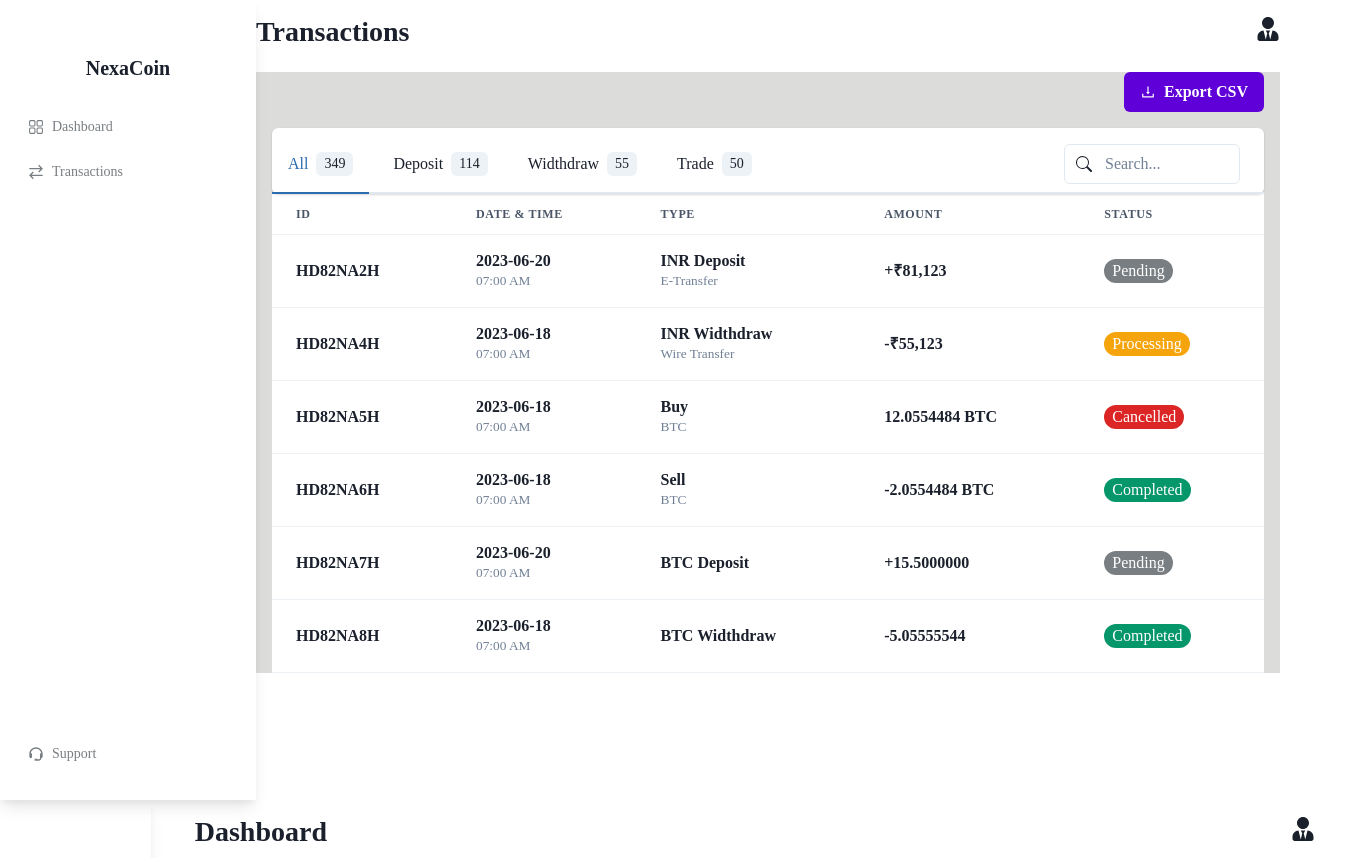
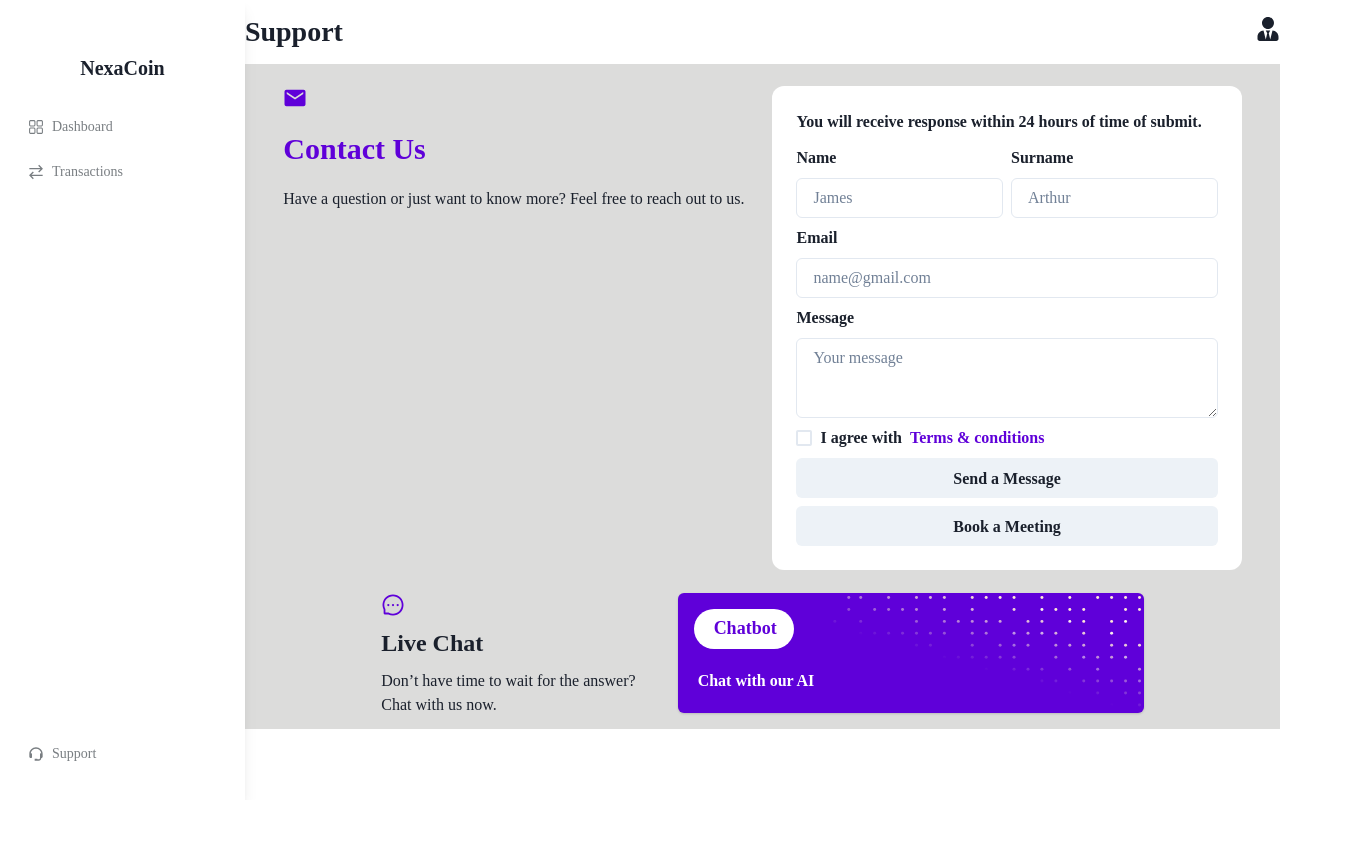
Before and after one commit to SanketTheCodeCrafter/React-Projects, a React (Vite) app in the folder CryptoDashboard/: page /support in a window 1280 px wide. Shown: the top 858 px of the page, 1358 px wide, since content can reach past the window. After the commit the page ends 800 px from the top, so only its background shows below. Built offline with nearby package versions, Linux system fonts and the light colour scheme.

Commit message:
Finally project is done

```diff
--- a/CryptoDashboard/package.json
+++ b/CryptoDashboard/package.json
@@ -17,7 +17,8 @@
     "framer-motion": "^12.8.0",
     "react": "^19.0.0",
     "react-dom": "^19.0.0",
-    "react-icons": "^5.5.0"
+    "react-icons": "^5.5.0",
+    "react-router-dom": "^7.5.3"
   },
   "devDependencies": {
     "@eslint/js": "^9.22.0",
--- a/CryptoDashboard/src/App.jsx
+++ b/CryptoDashboard/src/App.jsx
@@ -1,24 +1,19 @@
-import Dashboard from "./pages/Dashboard/Dashboard"
-import React from "react"
-import Transaction from './pages/Transaction/Transaction'
-// import { createBrowserRouter, RouterProvider } from 'react-router-dom'
-
-// const router=createBrowserRouter([
-//   {
-//     path: "/",
-//     Element: <Dashboard/>,
-//   }
-// ])
-
+import React from "react";
+import { BrowserRouter as Router, Routes, Route } from "react-router-dom";
+import Dashboard from "./pages/Dashboard/Dashboard";
+import Transaction from "./pages/Transaction/Transaction";
+import Support from "./pages/Support/Support";
 
 function App() {
   return (
-    <>
-     {/* <RouterProvider router={router} /> */}
-     <Transaction/>
-     <Dashboard/>
-    </>
-  )
+    <Router>
+      <Routes>
+        <Route path="/" element={<Dashboard />} />
+        <Route path="/transactions" element={<Transaction />} />
+        <Route path="/support" element={<Support />} />
+      </Routes>
+    </Router>
+  );
 }
 
-export default App
+export default App;
--- a/CryptoDashboard/src/components/SideNav.jsx
+++ b/CryptoDashboard/src/components/SideNav.jsx
@@ -1,46 +1,45 @@
-import React from 'react'
+import React from "react";
+import { Link } from "react-router-dom";
 import { RxDashboard } from "react-icons/rx";
 import { GrTransaction } from "react-icons/gr";
 import { BiSupport } from "react-icons/bi";
-import { Box, Heading, HStack, Icon, Stack, Text } from '@chakra-ui/react';
-
+import { Box, Heading, HStack, Icon, Stack, Text } from "@chakra-ui/react";
 
 const SideNav = () => {
-
   const navItems = [
-    {
-      icon: RxDashboard,
-      text: "Dashboard",
-      link: "/",
-    },
-    {
-      icon: GrTransaction,
-      text: "Transactions",
-      link: "/transactions",
-    }
+    { icon: RxDashboard, text: "Dashboard", link: "/" },
+    { icon: GrTransaction, text: "Transactions", link: "/transactions" },
   ];
 
   return (
-
     <Stack justify="space-between" boxShadow="lg" w={"16rem"} h={"100vh"}>
       <Box>
-      <Heading as={"h1"} fontSize={"20px"} pt={"3.5rem"} textAlign={"center"}>NexaCoin</Heading>
+        <Heading as={"h1"} fontSize={"20px"} pt={"3.5rem"} textAlign={"center"}>
+          NexaCoin
+        </Heading>
         <Box mx={"3"} mt={"6"}>
           {navItems.map((nav) => (
-          <HStack key={nav.text} py={"3"} px={"4"} borderRadius={"md"}
-            _hover={{
-              bg: "#F3F3F7",
-              color: "#171717"
-            }}
+            <Link to={nav.link} key={nav.text}>
+              <HStack
+                py={"3"}
+                px={"4"}
+                borderRadius={"md"}
+                _hover={{ bg: "#F3F3F7", color: "#171717" }}
                 color="#797E82"
-            cursor={"pointer"}>
+                cursor={"pointer"}
+              >
                 <Icon as={nav.icon} />
-            <Text fontSize={"14px"} fontWeight={"medium"}>{nav.text}</Text>
+                <Text fontSize={"14px"} fontWeight={"medium"}>
+                  {nav.text}
+                </Text>
               </HStack>
+            </Link>
           ))}
         </Box>
       </Box>
 
+
+      <Link to={"/support"}>
         <Box mx={"3"} mt={"6"} mb={"6"}>
           <HStack py={"3"} px={"4"} borderRadius={"md"}
             _hover={{
@@ -52,9 +51,9 @@ const SideNav = () => {
             <Icon as={BiSupport} />
             <Text fontSize={"14px"} fontWeight={"medium"}>Support</Text>
           </HStack>
-      </Box>
+        </Box></Link>
     </Stack>
-  )
-}
+  );
+};
 
-export default SideNav
+export default SideNav;
--- a/CryptoDashboard/src/pages/Support/Support.jsx
+++ b/CryptoDashboard/src/pages/Support/Support.jsx
@@ -1,8 +1,15 @@
 import React from 'react'
+import ContactCard from './components/ContactCard'
+import DashboardLayout from '../../components/DashboardLayout'
+import { Text } from '@chakra-ui/react'
+import SupportCard from './components/SupportCard'
 
 const Support = () => {
   return (
-    <div>Support</div>
+    <DashboardLayout title={"Support"}>
+      <ContactCard/>
+      <SupportCard/>
+    </DashboardLayout>
   )
 }
 
--- /dev/null
+++ b/CryptoDashboard/src/pages/Support/components/ContactCard.jsx
@@ -0,0 +1,67 @@
+import { Box, Button, Checkbox, FormControl, FormLabel, HStack, Icon, Input, Stack, Text, Textarea } from '@chakra-ui/react'
+import React from 'react'
+import { IoMdMail } from "react-icons/io"
+
+
+const ContactCard = () => {
+    return (
+        <>
+            <Stack direction={"row"} gap={5} p={"1.4rem"}>
+
+                <Box w={"50%"}>
+                    <Stack gap={4}>
+                        <Icon as={IoMdMail} fontSize={"2xl"} color={"#5F00D9"} />
+                        <Text fontSize={"3xl"} fontWeight={"bold"} color={"#5F00D9"}>Contact Us</Text>
+                        <Text>Have a question or just want to know more? Feel free to reach out to us.</Text>
+                    </Stack>
+                </Box>
+                <Box w={"50%"}>
+                    <Stack bg={"white"} p={6} borderRadius={"xl"}>
+                        <Text fontWeight={"bold"} mb={1}>
+                            You will receive response within 24 hours of time of submit.
+                        </Text>
+                        <HStack flexDir={{
+                            base: "column",
+                            md: "row",
+                        }}>
+                            <FormControl>
+                                <FormLabel fontWeight={"bold"}>Name</FormLabel>
+                                <Input placeholder='James' />
+                            </FormControl>
+                            <FormControl>
+                                <FormLabel fontWeight={"bold"}>Surname</FormLabel>
+                                <Input placeholder='Arthur' />
+                            </FormControl>
+                        </HStack>
+                        <FormControl>
+                            <FormLabel fontWeight={"bold"}>
+                                Email
+                            </FormLabel>
+                            <Input placeholder='name@gmail.com' />
+                        </FormControl>
+                        <FormControl>
+                            <FormLabel fontWeight={"bold"}>
+                                Message
+                            </FormLabel>
+                            <Textarea placeholder='Your message' />
+                        </FormControl>
+                        <Checkbox>
+                            <Stack direction={"row"}>
+                                <Text fontWeight={"bold"}>I agree with
+                                </Text>
+                                <Box as='span' color={"#5F00D9"} fontWeight={"bold"}>  Terms & conditions</Box>
+                            </Stack>
+                        </Checkbox>
+                        <Stack>
+                            <Button fontWeight={"bold"}>Send a Message</Button>
+                            <Button fontWeight={"bold"}>Book a Meeting</Button>
+                        </Stack>
+                    </Stack>
+                </Box>
+            </Stack>
+
+        </>
+    )
+}
+
+export default ContactCard
--- /dev/null
+++ b/CryptoDashboard/src/pages/Support/components/SupportCard.jsx
@@ -0,0 +1,55 @@
+import React from 'react'
+import InfoCard from '../../Dashboard/components/InfoCard'
+import { Box, Icon, Stack } from '@chakra-ui/react'
+import { Card, Tag, Text } from '@chakra-ui/react'
+import { AiTwotoneMessage } from "react-icons/ai";
+
+
+const SupportCard = () => {
+    return (
+        <>
+            <Stack alignItems={"center"} >
+                <Stack direction={"row"} gap={10}>
+
+                    <Stack w={"70%"}>
+                        <Icon as={AiTwotoneMessage} fontSize={"2xl"} color={"#5F00D9"} />
+                        <Text fontSize={"2xl"} fontWeight={"bold"}>Live Chat</Text>
+                        <Text>Don’t have time to wait for the answer? Chat with us now.</Text>
+                    </Stack>
+                    <Card
+                        bgColor="#5F00D9"
+                        bgImage={"/dot_bg.svg"}
+                        bgSize={"cover"}
+                        bgRepeat={"no-repeat"}
+                        marginBottom={"1rem"}
+                        paddingRight={"12rem"}
+                        width={"100%"}
+                    >
+                        <Tag
+                            color="#5F00D9"
+                            bgColor="white"
+                            borderRadius={"full"}
+                            h={5}
+                            width={100}
+                            fontSize={"lg"}
+                            fontWeight={600}
+                            padding={5}
+                            marginLeft={"1rem"}
+                            marginTop={"1rem"}
+                        >
+
+                            Chatbot</Tag>
+                        <Text
+                            color="white"
+                            fontWeight={"bold"}
+                            margin={5}
+                            fontSize={"1rem"}
+                        >Chat with our AI</Text>
+                    </Card>
+                </Stack>
+            </Stack>
+        </>
+    )
+}
+
+export default SupportCard
--- a/CryptoDashboard/src/pages/Transaction/Transaction.jsx
+++ b/CryptoDashboard/src/pages/Transaction/Transaction.jsx
@@ -31,7 +31,7 @@ const Transaction = () => {
     <>
       <DashboardLayout title={"Transactions"}>
         <Flex justify={"end"} mt={2} mb={4}>
-          <Button leftIcon={<Icon as={AiOutlineDownload} />} bg={"#5F00D9"} color={"white"}>Export CSV</Button>
+          <Button mt={5} leftIcon={<Icon as={AiOutlineDownload} />} bg={"#5F00D9"} color={"white"}>Export CSV</Button>
         </Flex>
 
         <Card borderRadius={"md"}>
```
Also changed, not shown: CryptoDashboard/src/pages/Dashboard/Dashboard.jsx (+4 -4 lines), 1 other file (tests, documents, lock files or other folders). Lines whose indentation alone changed are shown as unchanged.
